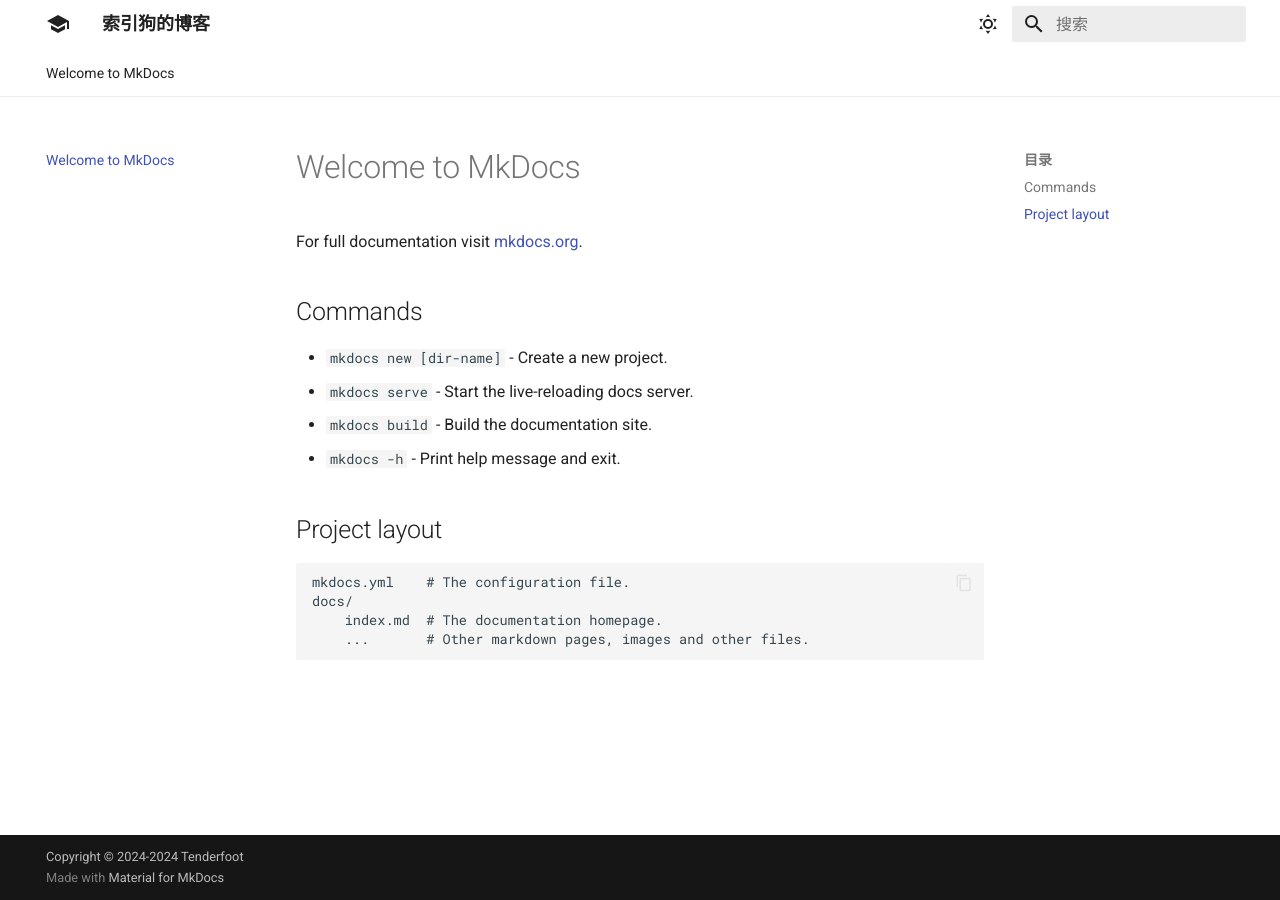
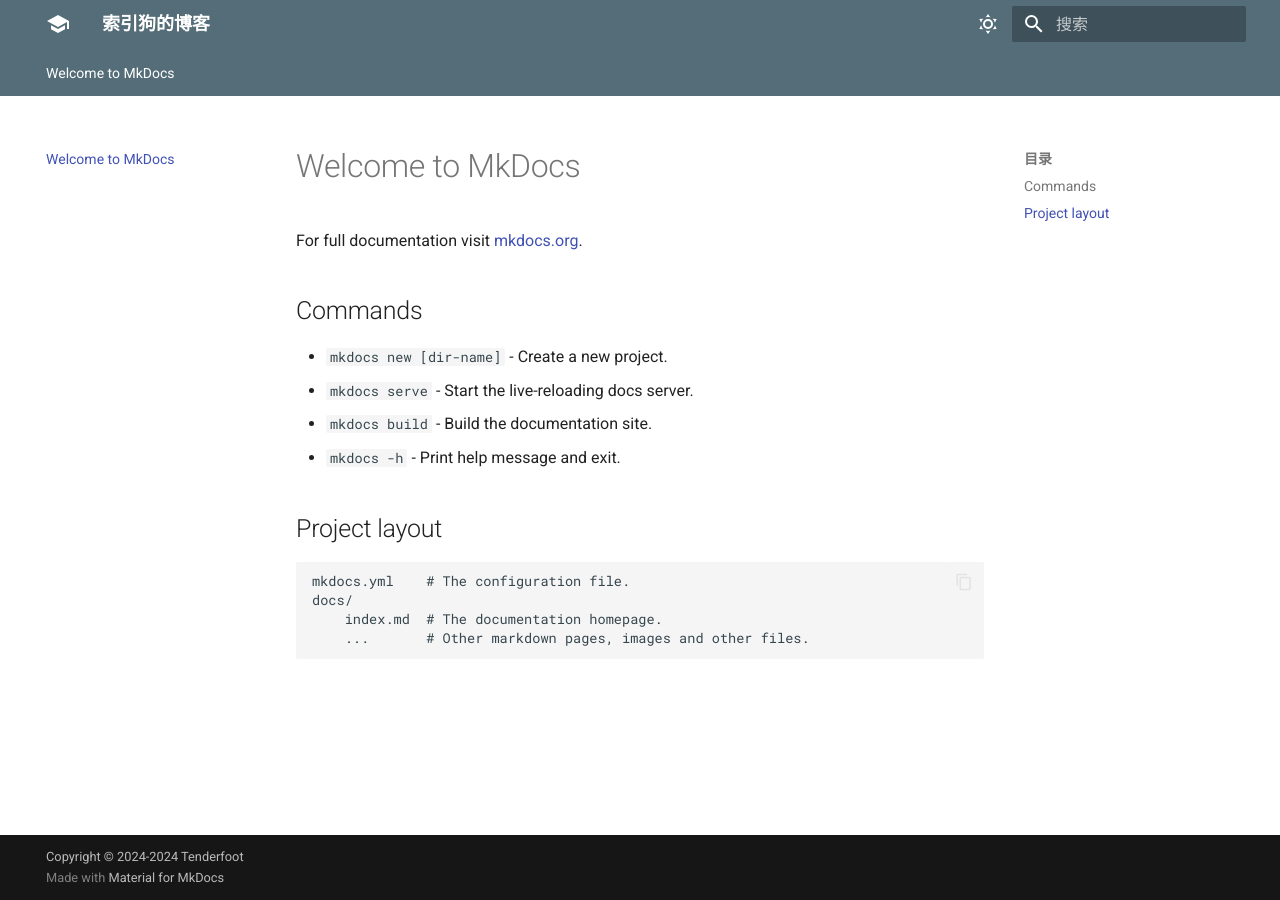
Before and after one commit to indexdog/indexdog.github.io, an MkDocs documentation site: the page built from docs/index.md, in a window 1280 px wide. Built offline with MkDocs 1.6.1 and Material for MkDocs 9.7.7, drawn with Linux system fonts in a browser that asks for light colours.

Commit message:
Update mkdocs.yml

```diff
--- a/mkdocs.yml
+++ b/mkdocs.yml
@@ -8,7 +8,7 @@
     # Palette toggle for light mode
     - media: "(prefers-color-scheme: light)"
       scheme: default
-      primary: white
+      primary: blue grey
       accent: red
       toggle:
         icon: material/weather-sunny
@@ -17,7 +17,7 @@
     # Palette toggle for dark mode
     - media: "(prefers-color-scheme: dark)"
       scheme: slate
-      primary: black
+      primary: indigo
       accent: blue
       toggle:
         icon: material/weather-night
```
